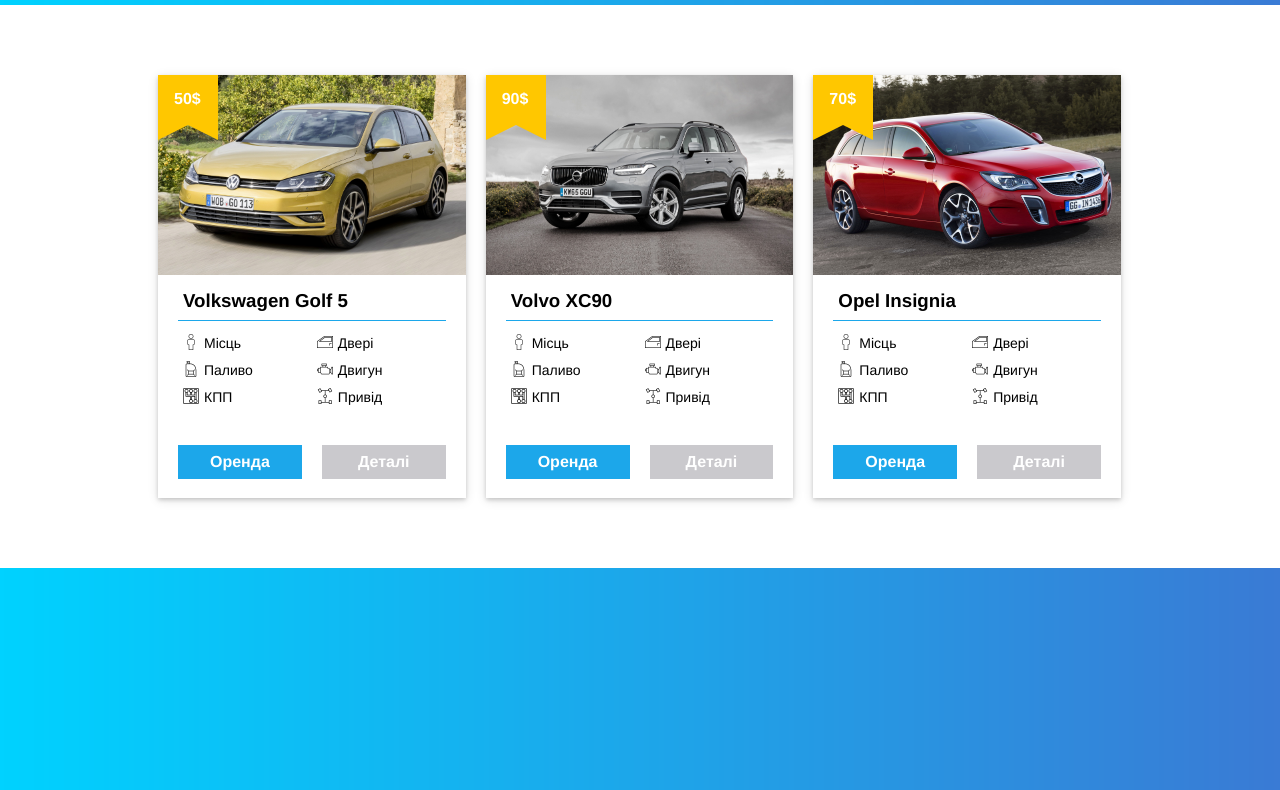
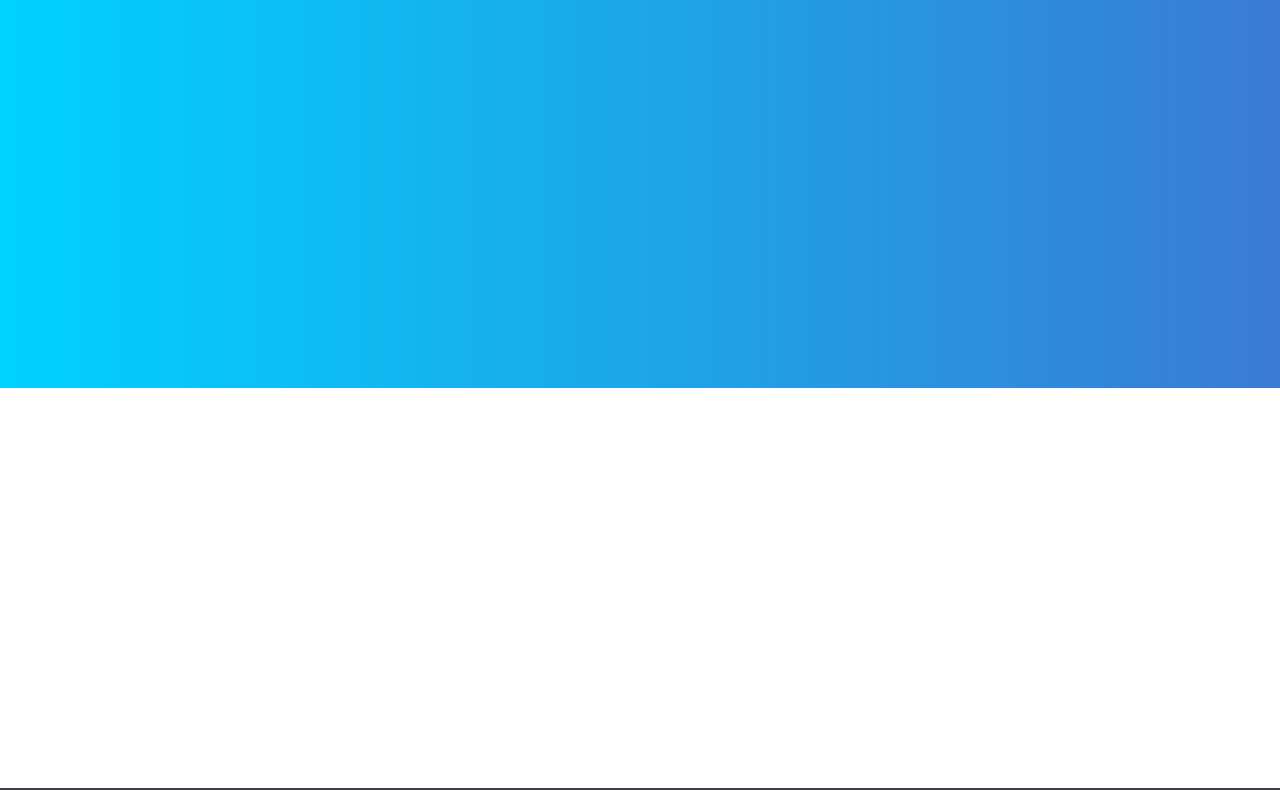
Before and after one commit to car-rental-app/Car-Rent-Project, a website: page app/index.html in a window 1280 px wide. Shown: the part 657-1447 px from the top of the page. Drawn offline with Linux system fonts and the light colour scheme.

Commit message:
beta 0.4 header

```diff
--- a/app/index.html
+++ b/app/index.html
@@ -55,7 +55,7 @@
 			</div>
 		</div>
 	</nav>
-	<div class="main_page_container">
+<!-- 	<div class="main_page_container">
 		<div class="page_header">
 			<div class="row">
 				<div class="col-12">
@@ -145,7 +145,7 @@
 					</div>
 				</div>
 			</div>
-		</div>
+		</div> -->
 		<div class="deals_header">
 			<div class="row">
 				<div class="col-12">
```
